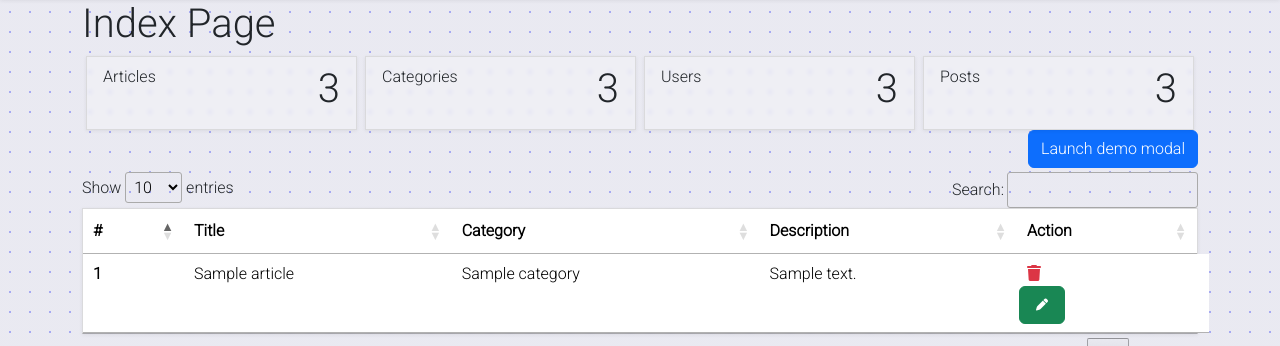
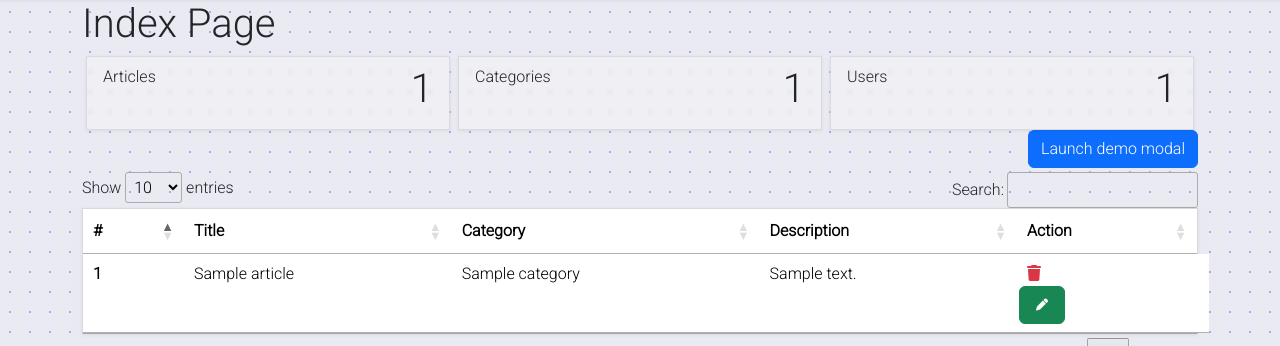
Before and after one commit to marouane-tabib/CultureDev.to, a PHP site: page /pages/home.php in a window 1280 px wide. Shown: the part 58-404 px from the top of the page. Run offline with PHP 8.4, Linux system fonts and the light colour scheme; the visitor is signed in with stand-in values (Sample User, id 1); tables that the repository leaves empty or names only in its code hold one stand-in row (values such as "Sample post"); some libraries are stand-ins or nearby versions.

Commit message:
BC-4 statistics - completed

```diff
--- a/classes/User.php
+++ b/classes/User.php
@@ -1,5 +1,5 @@
 <?php
-    include 'database.php';
+    include_once 'database.php';
     class User extends database{
     function login($username , $password){
         session_start();
@@ -73,6 +73,15 @@
             //
         }
 
+        public function sumUsers(){
+            // $sql = "SELECT COUNT(DISTINCT first_name) AS sum_users FROM users";
+            $b = new database();
+            $b->select("users","COUNT(DISTINCT first_name) AS sum_users");
+            $sql = $b->sql;
+            $result = mysqli_fetch_assoc($sql);
+            return $result;
+        }
+
         public function readyRegisterChecker($username , $password){
                 $password = md5($password);
 
--- a/pages/home.php
+++ b/pages/home.php
@@ -1,6 +1,11 @@
 <?php include '../layouts/header.php'; ?>
 <?php
     include '../classes/Article.php';
+    include '../classes/User.php';
+    // User Object
+      $user = new User();
+      $sumUsers = $user->sumUsers();
+    // End
     $article = new Article();
     $articles = $article->show();
     $categoryResult = $article->showCategories();
@@ -23,19 +28,15 @@
     <div class="row mx-auto">
       <div class="col-11 col-md main-style px-3 py-2 mx-1">
         Articles
-        <h1 class="float-end">3</h1>
+        <h1 class="float-end"><?= $articles->num_rows ?></h1>
       </div>
       <div class="col-11 col-md main-style px-3 py-2 mx-1">
         Categories
-        <h1 class="float-end">3</h1>
+        <h1 class="float-end"><?= $categoryResult->num_rows ?></h1>
       </div>
       <div class="col-11 col-md main-style px-3 py-2 mx-1">
         Users
-        <h1 class="float-end">3</h1>
-      </div>
-      <div class="col-11 col-md main-style px-3 py-2 mx-1">
-        Posts
-        <h1 class="float-end">3</h1>
+        <h1 class="float-end"><?= $sumUsers['sum_users'] ?></h1>
       </div>
     </div>
     <?php
```
